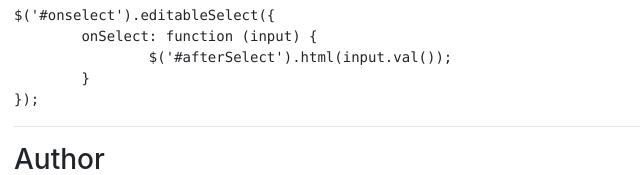
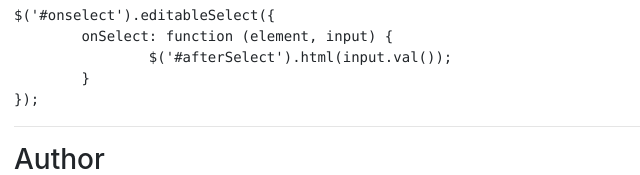
Before and after one commit to indrimuska/jquery-editable-select, a plain HTML site: page example/index.html in a window 1280 px wide. Shown: the part 776-951 px from the top of the page, 46-686 px from the left. Drawn offline with nearby package versions, Linux system fonts and the light colour scheme.

Commit message:
Updated example

```diff
--- a/example/index.html
+++ b/example/index.html
@@ -201,7 +201,7 @@ $('#fade').editableSelect({ effects: 'fade' });</pre>
 			<div class="span6">
 				<h4>Code</h4>
 				<pre>$('#onselect').editableSelect({
-	onSelect: function (input) {
+	onSelect: function (element, input) {
 		$('#afterSelect').html(input.val());
 	}
 });</pre>
```
